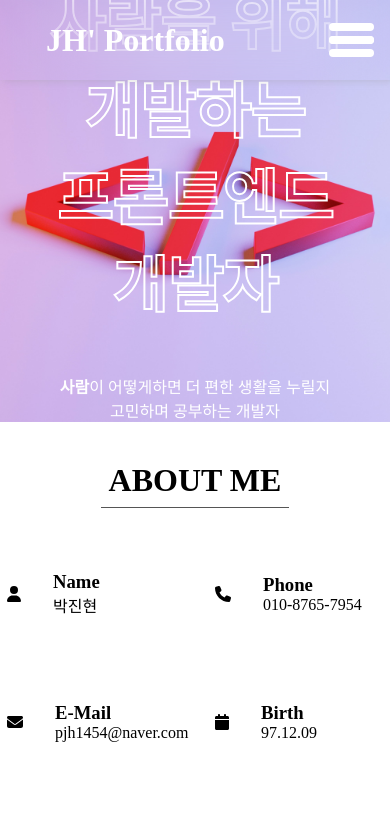
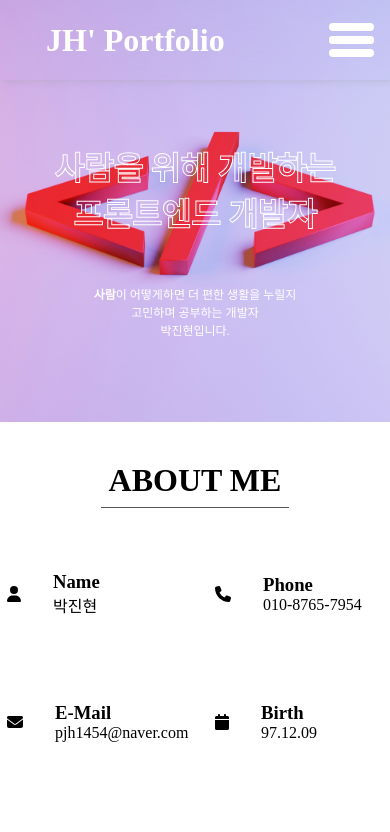
Before and after one commit to Parkjinhyun123/portfolio, a React (Create React App) app: page / in a window 390 px wide. Shown: the top 832 px of the page. Built offline with nearby package versions, Linux system fonts and the light colour scheme; no server answers; the database is empty.

Commit message:
테스트

```diff
--- a/src/Banner.css
+++ b/src/Banner.css
@@ -38,10 +38,11 @@
     height: 50vh;
   }
   .Intro {
-    font-size: 60px;
-    -webkit-text-stroke: 2px #fff;
+    font-size: 32px;
+    margin-top: 60px;
+    -webkit-text-stroke: 1px #fff;
   }
   .About-me {
-    font-size: 16px;
+    font-size: 12px;
   }
 }
--- a/src/Contact.css
+++ b/src/Contact.css
@@ -44,6 +44,7 @@ textarea {
   border-radius: 16px 16px 16px 16px;
   box-shadow: 3px 8px 8px rgba(155, 155, 155, 0.5);
   cursor: pointer;
+  color: #000;
 }
 
 .Send-btn:active {
```
